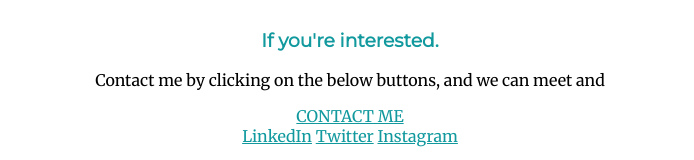
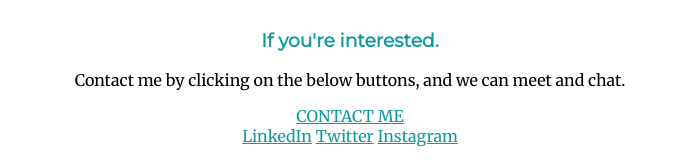
Before and after one commit to serj096chill/CV, a plain HTML site: page index.html in a window 1280 px wide. Shown: the part 1795-1955 px from the top of the page, without its empty margins (290-984 px from the left). Drawn offline with Linux system fonts and the light colour scheme.

Commit message:
Add files via upload

```diff
--- a/index.html
+++ b/index.html
@@ -42,7 +42,7 @@
     <div class="contact-me">
       <h2>Get In Touch</h2>
       <h3>If you're interested.</h3>
-      <p>Contact me by clicking on the below buttons, and we can meet and <chat class=""></chat></p>
+      <p>Contact me by clicking on the below buttons, and we can meet and chat.</p>
       <a class="btn" href="mailto:serj.chilingirian@gmail.com">CONTACT ME</a>
     </div>
   </div>
```
